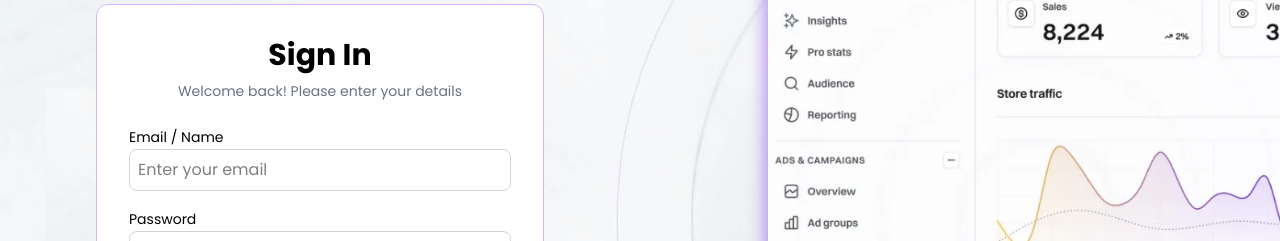
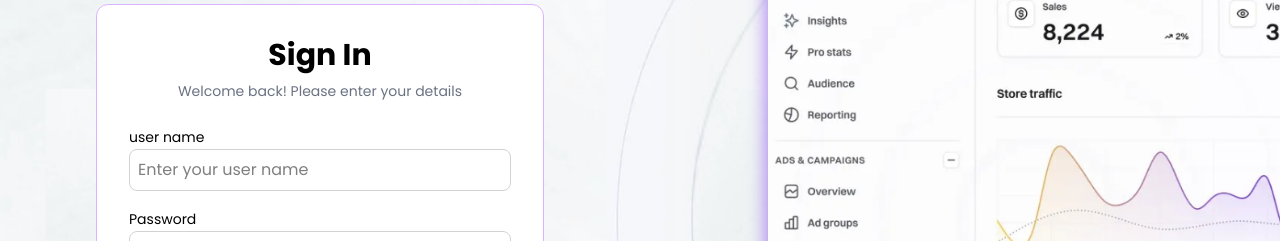
Before and after one commit to Sabarish-developer/SprintX, a React (Vite) app in the folder client/: page /login in a window 1280 px wide. Shown: the part 181-422 px from the top of the page. Built offline with nearby package versions, Linux system fonts and the light colour scheme.

Commit message:
SignUp ui enhancement

```diff
--- a/client/src/components/Login.jsx
+++ b/client/src/components/Login.jsx
@@ -43,14 +43,14 @@ const Login = () => {
 
                         <form onSubmit={handleLogin} className="space-y-4">
                             <div>
-                                <label className="text-sm text-black">Email / Name</label>
+                                <label className="text-sm text-black">user name</label>
                                 <input
                                     type="text"
                                     value={identifier}
                                     onChange={(e) => setIdentifier(e.target.value)}
                                     required
                                     className="input-field"
-                                    placeholder="Enter your email"
+                                    placeholder="Enter your user name"
                                 />
                             </div>
 
--- a/client/src/components/SignUp.jsx
+++ b/client/src/components/SignUp.jsx
@@ -78,7 +78,7 @@ const Signup = () => {
           <form onSubmit={handleSubmit(onSubmit)} className="w-full mt-3 lg:mt-0 border lg:border rounded-2xl border-purple-300 max-w-md space-y-3 p-4 bg-white">
             <h2 className="text-2xl font-bold mb-1 w-full text-center">SignUp</h2><p className="text-sm text-gray-500 text-center mb-6">Welcome to SprintX! Please enter your details</p>
 
-            <input {...register("name", { required: true })} placeholder="Name" className="input-field" />
+            <input {...register("name", { required: true })} placeholder="user name" className="input-field" />
             {errors.name && <span className="text-red-500 text-sm">Name is required</span>}
 
             <input {...register("email", { required: true })} type="email" placeholder="Email" className="input-field" />
```
